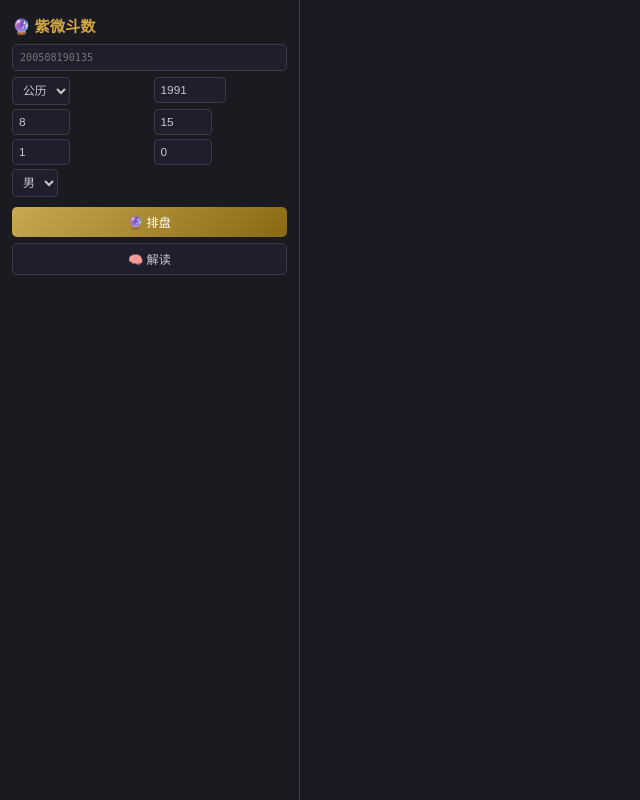
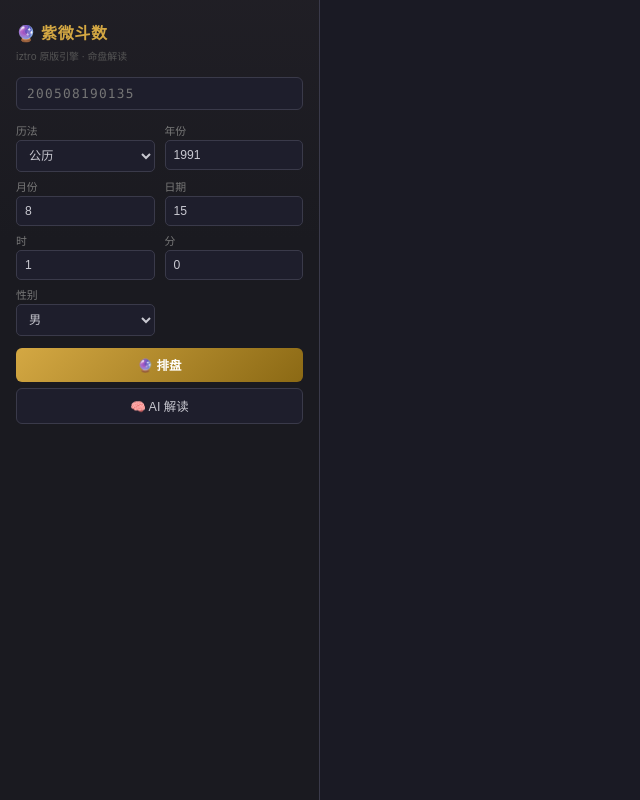
Before and after one commit to TheWher/bazi-paipan, a Flask app: page /ziwei in a window 1280 px wide. Shown: the whole page, without its empty margins (0-640 px from the left). Run offline with Flask 3, Linux system fonts and the light colour scheme; some libraries are stand-ins or nearby versions.

Commit message:
ui: 紫微页面精修——表单label+容器圆角阴影+字号加大+740px盘面

```diff
--- a/templates/ziwei.html
+++ b/templates/ziwei.html
@@ -5,24 +5,30 @@
 <meta name="viewport" content="width=device-width, initial-scale=1.0">
 <title>紫微斗数 · 命盘</title>
 <style>
-:root{--iztro-color-bg:#1a1a24;--iztro-color-text:#c8c8d0;--iztro-color-border:#3a3a4a;--iztro-color-major:#d4a843;--iztro-color-awesome:#7c4dff;--iztro-color-decadal:#4a9eff;--iztro-color-yearly:#5cb85c;--iztro-color-monthly:#f0ad4e;--iztro-star-font-size-small:10px;--iztro-star-font-size:13px;--iztro-star-font-size-big:16px}
+:root{--iztro-color-bg:#1a1a24;--iztro-color-text:#c8c8d0;--iztro-color-border:#3a3a4a;--iztro-color-major:#d4a843;--iztro-color-awesome:#7c4dff;--iztro-color-decadal:#4a9eff;--iztro-color-yearly:#5cb85c;--iztro-color-monthly:#f0ad4e;--iztro-star-font-size-small:10px;--iztro-star-font-size:14px;--iztro-star-font-size-big:17px}
 *{box-sizing:border-box;margin:0;padding:0}
 body{font-family:-apple-system,BlinkMacSystemFont,Segoe UI,Roboto,Helvetica Neue,Arial,Noto Sans,sans-serif;background:#1a1a24;color:#c8c8d0;min-height:100vh}
 .hidden{display:none!important}
 .app-layout{display:flex;min-height:100vh}
-.sidebar{width:300px;min-width:300px;background:#1a1a20;border-right:1px solid #3a3a4a;padding:14px 12px 60px;position:sticky;top:0;height:100vh;overflow-y:auto}
-.sidebar h2{color:#d4a843;font-size:.95rem;cursor:pointer;margin-bottom:8px}
-.main{flex:1;padding:16px 20px;overflow-y:auto}
-.frm{display:grid;grid-template-columns:1fr 1fr;gap:4px 8px;margin-bottom:10px}
-.frm input,.frm select{padding:5px 6px;font-size:.74em;border:1px solid #3a3a4a;border-radius:4px;background:#1e1e2c;color:#c8c8d0}
-.btn{display:inline-flex;align-items:center;justify-content:center;gap:4px;padding:6px 12px;border:1px solid #3a3a4a;border-radius:5px;background:#1e1e2c;color:#c8c8d0;font-size:.76em;cursor:pointer}.btn:hover{opacity:.85}
-.btn-gold{background:linear-gradient(135deg,#c8a850,#8b6914);color:#fff;border:none}
-.quick{width:100%;padding:7px;font-size:.78em;border:1px solid #3a3a4a;border-radius:5px;background:#1e1e2c;color:#c8c8d0;font-family:monospace;margin-bottom:6px}
-.patterns{display:flex;flex-wrap:wrap;gap:4px;margin:8px 0}
-.pat-badge{padding:2px 6px;border-radius:8px;font-size:.65em;font-weight:600}
-.pat-ex{background:linear-gradient(135deg,#d4a843,#8b6914);color:#fff}.pat-gd{background:rgba(212,168,67,.12);color:#c8a850}.pat-ne{background:rgba(120,120,120,.1);color:#aaa}.pat-ca{background:rgba(198,40,40,.12);color:#ef5350}
+.sidebar{width:320px;min-width:320px;background:linear-gradient(180deg,rgba(212,168,67,.03) 0%,#1a1a20 30%);border-right:1px solid #3a3a4a;padding:20px 16px 60px;position:sticky;top:0;height:100vh;overflow-y:auto}
+.sidebar h2{color:#d4a843;font-size:1rem;cursor:pointer;margin-bottom:4px;letter-spacing:.04em}
+.sidebar .sub{font-size:.62em;color:#555;margin-bottom:14px}
+.main{flex:1;padding:24px 28px 40px;overflow-y:auto}
+.frm{display:grid;grid-template-columns:1fr 1fr;gap:6px 10px;margin-bottom:12px}
+.frm label{display:block;font-size:.68em;color:#777;margin-bottom:2px}
+.frm input,.frm select{width:100%;padding:7px 8px;font-size:.76em;border:1px solid #3a3a4a;border-radius:5px;background:#1e1e2c;color:#c8c8d0;transition:border-color .2s}
+.frm input:focus,.frm select:focus{outline:none;border-color:#d4a843}
+.btn{display:inline-flex;align-items:center;justify-content:center;gap:5px;padding:8px 16px;border:1px solid #3a3a4a;border-radius:6px;background:#1e1e2c;color:#c8c8d0;font-size:.78em;cursor:pointer;transition:all .2s}.btn:hover{background:#2a2a38}
+.btn-gold{background:linear-gradient(135deg,#d4a843,#8b6914);color:#fff;border:none;font-weight:600}.btn-gold:hover{opacity:.9}
+.quick{width:100%;padding:8px 10px;font-size:.8em;border:1px solid #3a3a4a;border-radius:6px;background:#1e1e2c;color:#c8c8d0;font-family:"SF Mono",Consolas,monospace;letter-spacing:.1em;margin-bottom:12px;transition:border-color .2s}
+.quick:focus{outline:none;border-color:#d4a843}
+.patterns{display:flex;flex-wrap:wrap;gap:5px;margin:10px 0}
+.pat-badge{padding:3px 8px;border-radius:10px;font-size:.68em;font-weight:600;letter-spacing:.03em}
+.pat-ex{background:linear-gradient(135deg,#d4a843,#8b6914);color:#fff}.pat-gd{background:rgba(212,168,67,.12);color:#d4a843}.pat-ne{background:rgba(120,120,120,.1);color:#aaa}.pat-ca{background:rgba(198,40,40,.12);color:#ef5350}
+/* 图表容器 */
+.chart-wrapper{background:#1a1a20;border:1px solid #2a2a3a;border-radius:12px;padding:16px;margin-bottom:4px;box-shadow:0 2px 20px rgba(0,0,0,.2)}
 /* ═══ react-iztro 盘面 CSS (移植) ═══ */
-.iztro-astrolabe{display:grid;position:relative;width:100%;max-width:680px;gap:3px;grid-template-columns:repeat(4,1fr);grid-auto-rows:1fr;aspect-ratio:1;grid-template-areas:"g3 g4 g5 g6" "g2 ct ct g7" "g1 ct ct g8" "g0 g11 g10 g9"}
+.iztro-astrolabe{display:grid;position:relative;width:100%;max-width:740px;gap:3px;grid-template-columns:repeat(4,1fr);grid-auto-rows:1fr;aspect-ratio:1;grid-template-areas:"g3 g4 g5 g6" "g2 ct ct g7" "g1 ct ct g8" "g0 g11 g10 g9"}
 .iztro-palace{padding:3px;display:grid;text-transform:capitalize;grid-template-rows:auto auto auto 50px;grid-template-columns:repeat(3,1fr);grid-template-areas:"major minor adj" "horo horo adj" "fate fate fate" "ft ft ft";transition:all .25s;grid-auto-flow:column;border:1px solid transparent}
 .iztro-palace.focused-palace{background-color:rgba(170,184,211,.12);border-color:#d4a843}
 .iztro-palace.opposite-palace{background-color:rgba(147,247,61,.06);border-color:#93f73d}
@@ -73,34 +79,40 @@ body{font-family:-apple-system,BlinkMacSystemFont,Segoe UI,Roboto,Helvetica Neue
 <div class="app-layout">
 <aside class="sidebar">
     <h2 onclick="location='/'">🔮 紫微斗数</h2>
+    <div class="sub">iztro 原版引擎 · 命盘解读</div>
     <input class="quick" id="quick" maxlength="12" inputmode="numeric" placeholder="200508190135">
     <div class="frm">
-        <div><select id="cal"><option value="solar">公历</option><option value="lunar">农历</option></select></div>
-        <div><input id="y" type="number" value="1991" min="1900" max="2100" placeholder="年"></div>
-        <div><input id="m" type="number" value="8" min="1" max="12" placeholder="月"></div>
-        <div><input id="d" type="number" value="15" min="1" max="31" placeholder="日"></div>
-        <div><input id="h" type="number" value="1" min="0" max="23" placeholder="时"></div>
-        <div><input id="min" type="number" value="0" min="0" max="59" placeholder="分"></div>
-        <div><select id="g"><option value="男">男</option><option value="女">女</option></select></div>
+        <div><label>历法</label><select id="cal"><option value="solar">公历</option><option value="lunar">农历</option></select></div>
+        <div><label>年份</label><input id="y" type="number" value="1991" min="1900" max="2100"></div>
+        <div><label>月份</label><input id="m" type="number" value="8" min="1" max="12"></div>
+        <div><label>日期</label><input id="d" type="number" value="15" min="1" max="31"></div>
+        <div><label>时</label><input id="h" type="number" value="1" min="0" max="23"></div>
+        <div><label>分</label><input id="min" type="number" value="0" min="0" max="59"></div>
+        <div><label>性别</label><select id="g"><option value="男">男</option><option value="女">女</option></select></div>
     </div>
     <button id="btn-paipan" class="btn btn-gold" style="width:100%;margin-bottom:6px">🔮 排盘</button>
-    <button id="btn-analyze" class="btn" disabled style="width:100%;margin-bottom:8px">🧠 解读</button>
+    <button id="btn-analyze" class="btn" disabled style="width:100%;margin-bottom:10px">🧠 AI 解读</button>
     <div class="patterns" id="patterns"></div>
 </aside>
 <main class="main">
     <div id="loading" class="loading hidden"><div class="spinner"></div><p>排盘中...</p></div>
     <div id="chart-area" class="hidden">
-        <div style="display:flex;gap:6px;margin-bottom:10px;flex-wrap:wrap;align-items:center">
-            <select id="horo-scope" style="padding:4px 8px;font-size:.72em;background:#1e1e2c;color:#c8c8d0;border:1px solid #3a3a4a;border-radius:4px"><option value="origin">本命</option><option value="decadal">大限</option><option value="yearly">流年</option></select>
-            <button id="btn-flystar" class="btn" style="font-size:.7em;padding:3px 8px" onclick="toggleFlyStars()">✈️ 飞星</button>
-            <span id="horo-result" style="font-size:.72em;color:#d4a843;margin-left:auto"></span>
+        <div class="chart-wrapper">
+            <div style="display:flex;gap:8px;margin-bottom:12px;align-items:center">
+                <span style="font-weight:700;color:#d4a843;font-size:.85em">命盘</span>
+                <select id="horo-scope" style="padding:5px 10px;font-size:.74em;background:#1e1e2c;color:#c8c8d0;border:1px solid #3a3a4a;border-radius:5px"><option value="origin">本命</option><option value="decadal">大限</option><option value="yearly">流年</option></select>
+                <button id="btn-flystar" class="btn" style="font-size:.73em;padding:5px 12px" onclick="toggleFlyStars()">✈️ 飞星</button>
+                <span id="horo-result" style="font-size:.74em;color:#d4a843;margin-left:auto;font-weight:500"></span>
+            </div>
+            <div id="flystar-panel" class="hidden" style="background:#1a1a24;border:1px solid #3a3a4a;border-radius:8px;padding:12px;margin-bottom:10px;font-size:.74em;max-height:260px;overflow-y:auto"></div>
+            <div id="zw-chart"></div>
         </div>
-        <div id="flystar-panel" class="hidden" style="background:#1e1e2c;border:1px solid #3a3a4a;border-radius:6px;padding:10px;margin-bottom:8px;font-size:.72em;max-height:240px;overflow-y:auto"></div>
-        <div id="zw-chart"></div>
     </div>
     <div id="analysis-section" class="hidden">
-        <div style="font-weight:600;margin-bottom:10px;color:#d4a843">📜 命盘解读</div>
-        <div id="analysis-content" class="analysis"></div>
+        <div style="background:#1a1a20;border:1px solid #2a2a3a;border-radius:12px;padding:20px;box-shadow:0 2px 20px rgba(0,0,0,.2)">
+            <div style="font-weight:700;color:#d4a843;font-size:.9em;margin-bottom:14px;letter-spacing:.04em">📜 命盘解读</div>
+            <div id="analysis-content" class="analysis"></div>
+        </div>
     </div>
 </main>
 </div>
```
